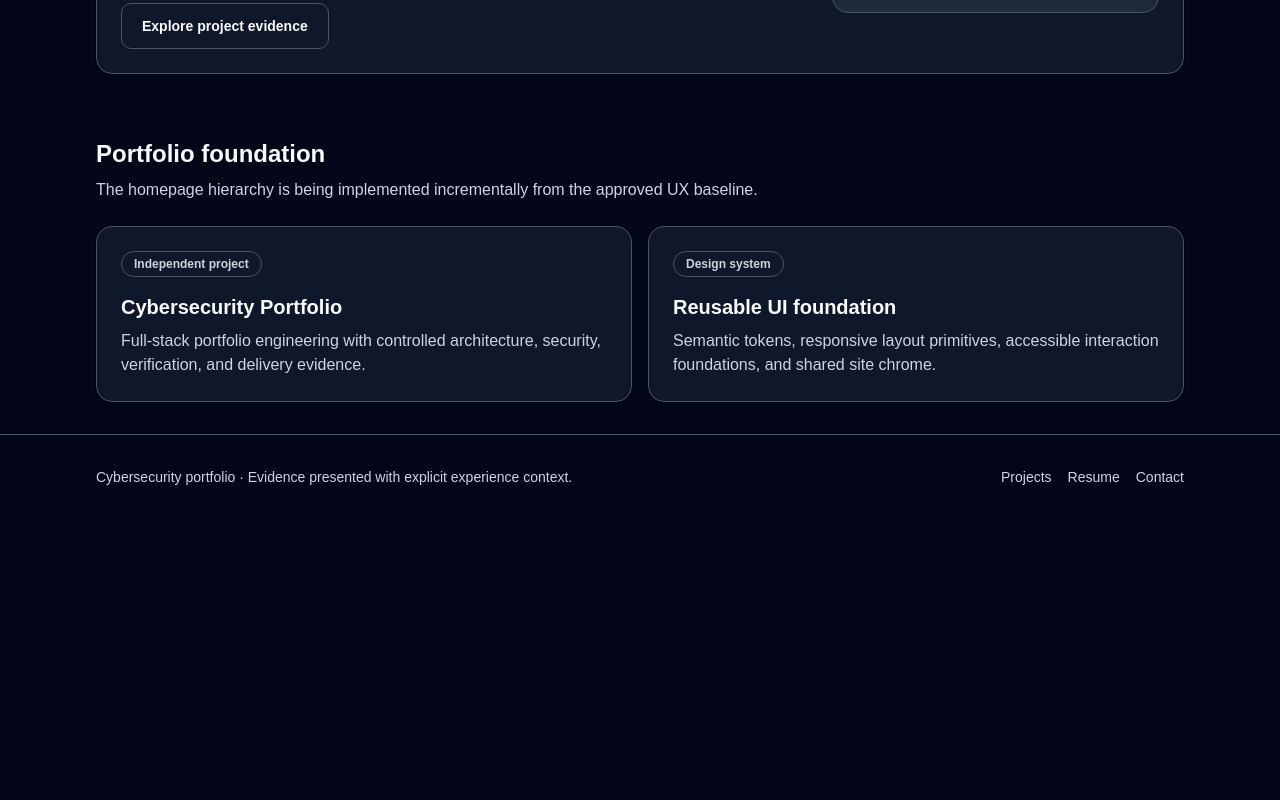
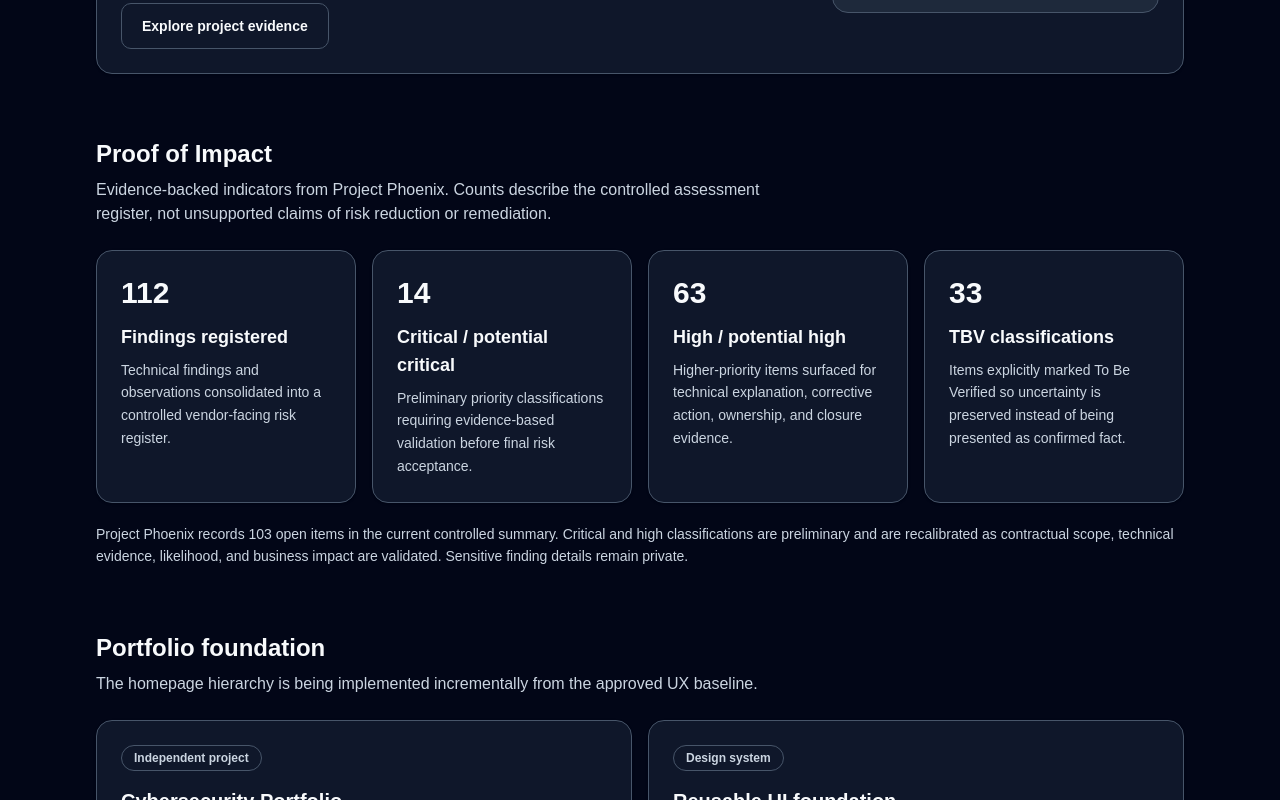
Before and after one commit to HexeCalibre/My-Portfolio, a Next.js app: page / in a window 1280 px wide. Shown: the part 1220-2020 px from the top of the page. Before the commit the page ends 1739 px from the top, so only its background shows below. Built offline with nearby package versions, Linux system fonts and the light colour scheme.

Commit message:
WBS 4.3: Evidence-backed Proof of Impact (#13)

```diff
--- a/src/app/page.tsx
+++ b/src/app/page.tsx
@@ -92,6 +92,45 @@ export default function Home() {
         </Section>
 
         <Section
+          title="Proof of Impact"
+          description="Evidence-backed indicators from Project Phoenix. Counts describe the controlled assessment register, not unsupported claims of risk reduction or remediation."
+        >
+          <div className="grid gap-4 md:grid-cols-2 lg:grid-cols-4">
+            <Card>
+              <p className="text-3xl font-semibold text-foreground">112</p>
+              <h3 className="mt-3 text-lg font-semibold text-foreground">Findings registered</h3>
+              <p className="mt-2 text-sm leading-relaxed text-muted">
+                Technical findings and observations consolidated into a controlled vendor-facing risk register.
+              </p>
+            </Card>
+            <Card>
+              <p className="text-3xl font-semibold text-foreground">14</p>
+              <h3 className="mt-3 text-lg font-semibold text-foreground">Critical / potential critical</h3>
+              <p className="mt-2 text-sm leading-relaxed text-muted">
+                Preliminary priority classifications requiring evidence-based validation before final risk acceptance.
+              </p>
+            </Card>
+            <Card>
+              <p className="text-3xl font-semibold text-foreground">63</p>
+              <h3 className="mt-3 text-lg font-semibold text-foreground">High / potential high</h3>
+              <p className="mt-2 text-sm leading-relaxed text-muted">
+                Higher-priority items surfaced for technical explanation, corrective action, ownership, and closure evidence.
+              </p>
+            </Card>
+            <Card>
+              <p className="text-3xl font-semibold text-foreground">33</p>
+              <h3 className="mt-3 text-lg font-semibold text-foreground">TBV classifications</h3>
+              <p className="mt-2 text-sm leading-relaxed text-muted">
+                Items explicitly marked To Be Verified so uncertainty is preserved instead of being presented as confirmed fact.
+              </p>
+            </Card>
+          </div>
+          <p className="mt-5 text-sm leading-relaxed text-muted">
+            Project Phoenix records 103 open items in the current controlled summary. Critical and high classifications are preliminary and are recalibrated as contractual scope, technical evidence, likelihood, and business impact are validated. Sensitive finding details remain private.
+          </p>
+        </Section>
+
+        <Section
           title="Portfolio foundation"
           description="The homepage hierarchy is being implemented incrementally from the approved UX baseline."
         >
```
